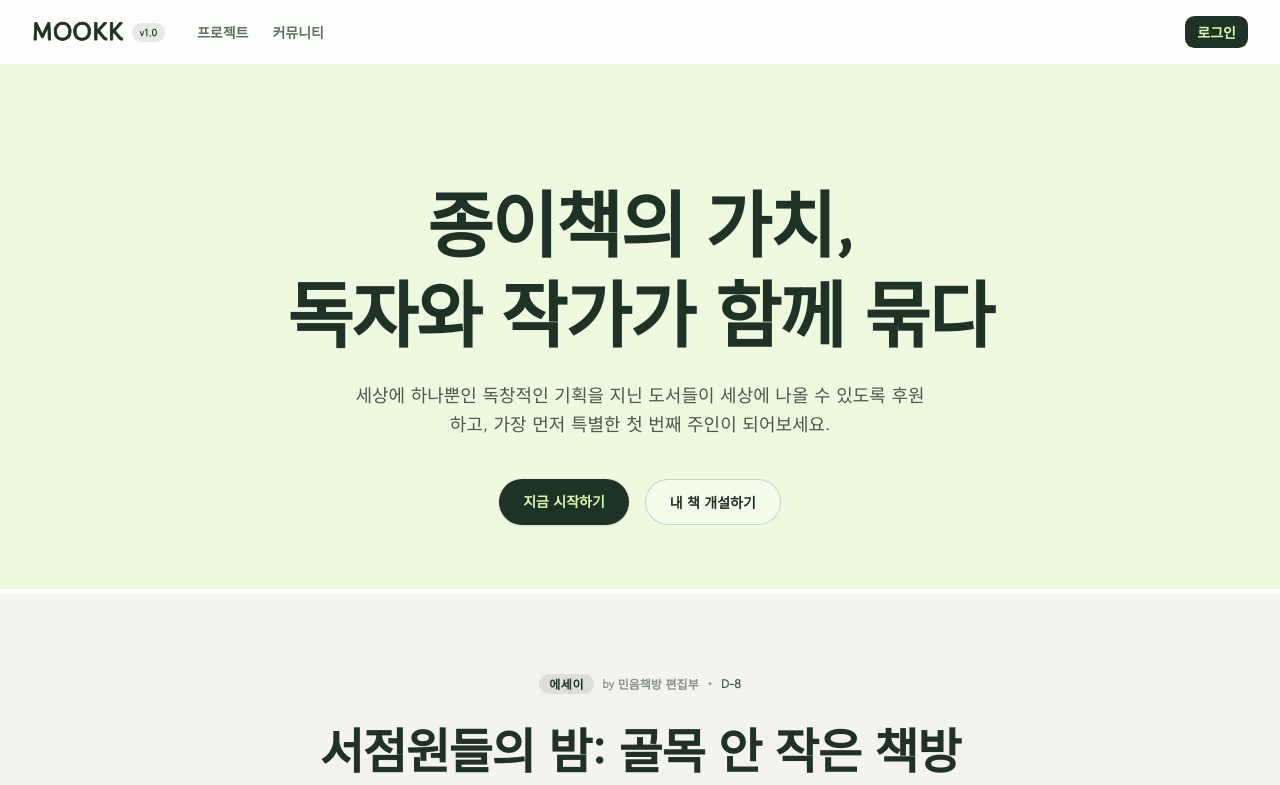
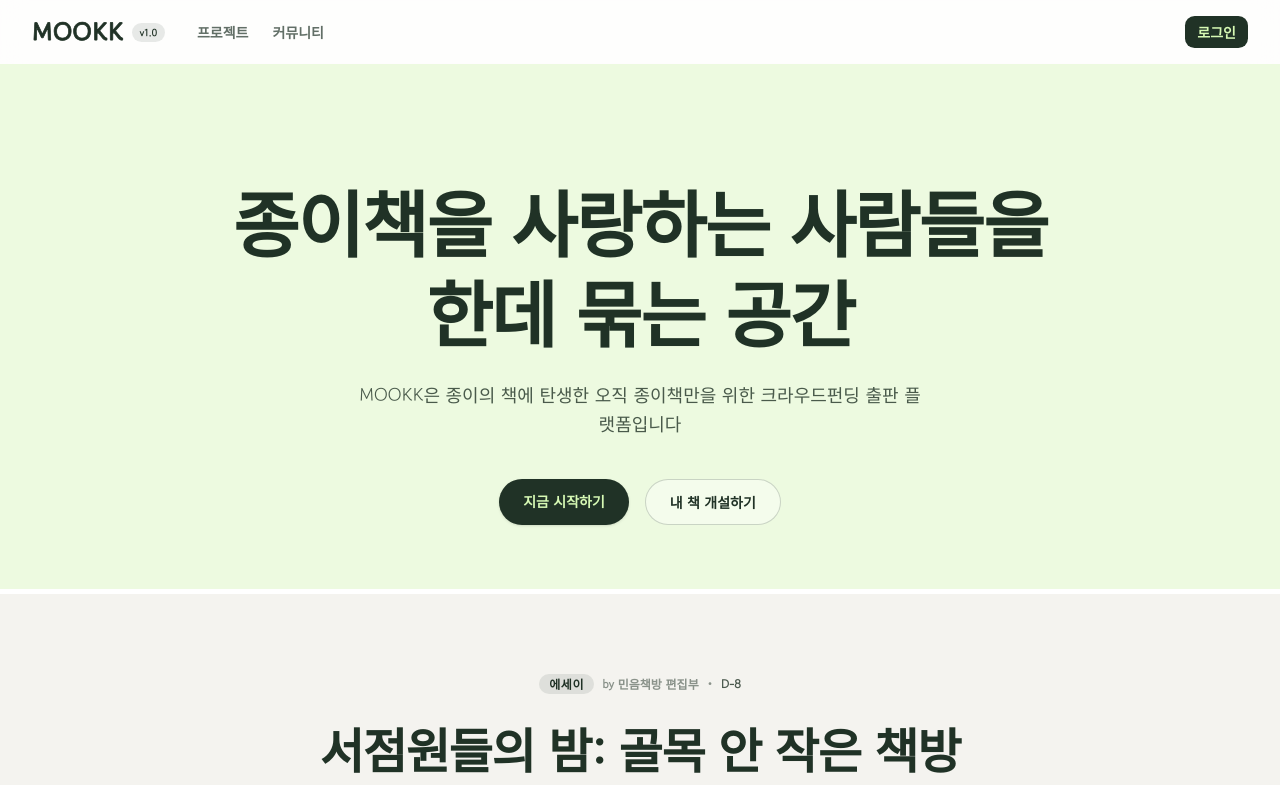
Before and after one commit to juneworks/mookk-v1, a Next.js app: page / in a window 1280 px wide. Shown: the top 785 px of the page. Built offline with nearby package versions, Linux system fonts and the light colour scheme; no server answers; the database is empty.

Commit message:
design: update hero visual copywriting and force 2-line layout

```diff
--- a/src/app/page.tsx
+++ b/src/app/page.tsx
@@ -79,12 +79,11 @@ export default async function Home() {
       <section className="w-full bg-[#edfae0] pt-28 pb-16 text-center">
         <div className="mx-auto max-w-4xl px-4 sm:px-6 lg:px-8 space-y-6">
           <h1 className="text-5xl font-extrabold tracking-tight sm:text-6xl md:text-7xl leading-tight">
-            종이책의 가치,<br />
-            독자와 작가가 함께 묶다
+            종이책을 사랑하는 사람들을<br />
+            한데 묶는 공간
           </h1>
           <p className="mx-auto max-w-xl text-base sm:text-lg text-[#203226]/80 leading-relaxed font-light">
-            세상에 하나뿐인 독창적인 기획을 지닌 도서들이 세상에 나올 수 있도록 후원하고,
-            가장 먼저 특별한 첫 번째 주인이 되어보세요.
+            MOOKK은 종이의 책에 탄생한 오직 종이책만을 위한 크라우드펀딩 출판 플랫폼입니다
           </p>
           <div className="flex justify-center gap-4 pt-4">
             <Link
```
